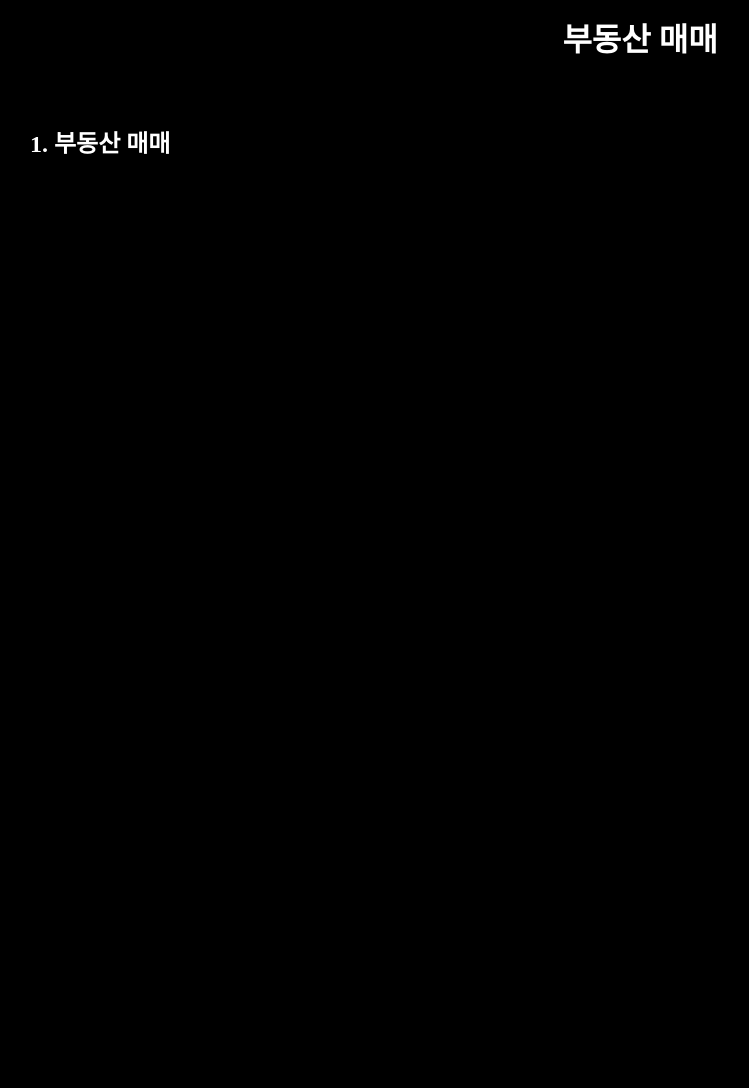
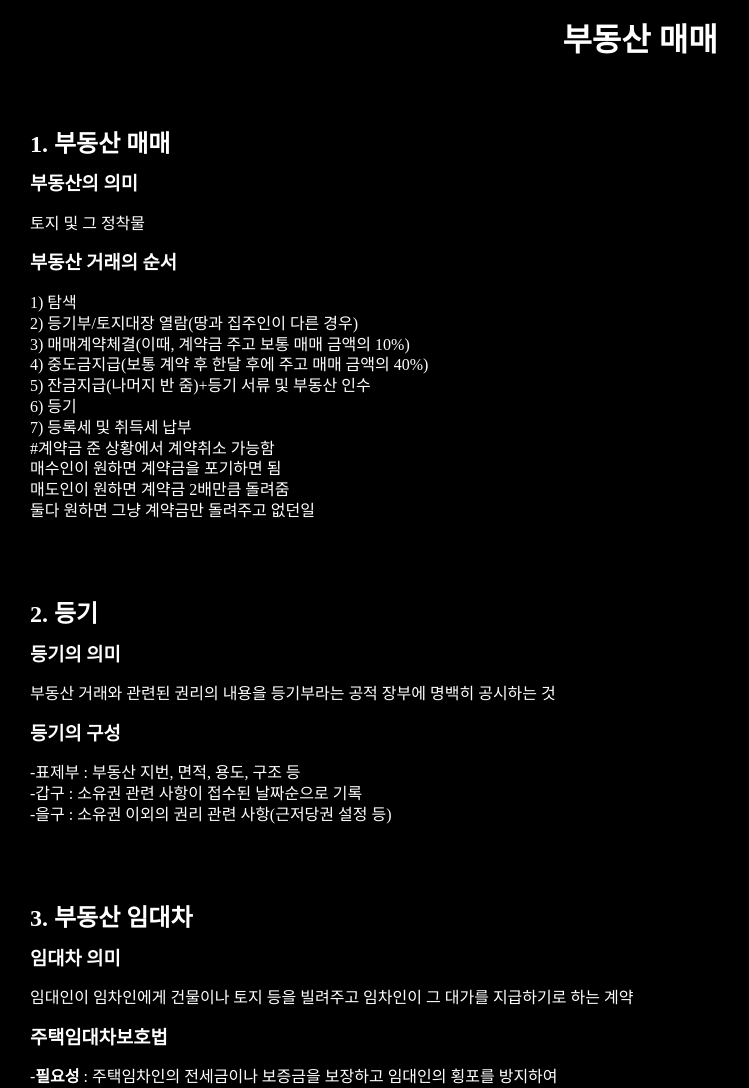
Before and after one commit to shangus-star/gustkqjq, a plain HTML site: page qnehdtks.html in a window 1280 px wide. Shown: the top 1088 px of the page, without its empty margins (0-749 px from the left). Before the commit the page ends 800 px from the top, so only its background shows below. Drawn offline with Linux system fonts and the light colour scheme.

Commit message:
Update qnehdtks.html

```diff
--- a/qnehdtks.html
+++ b/qnehdtks.html
@@ -28,7 +28,60 @@
 	<br><br>
 
 	<h2>1. 부동산 매매</h2>
+	<h3>부동산의 의미</h3>
+	토지 및 그 정착물<br>
+	<h3>부동산 거래의 순서</h3>
+	1) 탐색<br>
+	2) 등기부/토지대장 열람(땅과 집주인이 다른 경우)<br>
+	3) 매매계약체결(이때, 계약금 주고 보통 매매 금액의 10%)<br>
+	4) 중도금지급(보통 계약 후 한달 후에 주고 매매 금액의 40%)<br>
+	5) 잔금지급(나머지 반 줌)+등기 서류 및 부동산 인수<br>
+	6) 등기<br>
+	7) 등록세 및 취득세 납부<br>
+	#계약금 준 상황에서 계약취소 가능함<br>
+	매수인이 원하면 계약금을 포기하면 됨<br>
+	매도인이 원하면 계약금 2배만큼 돌려줌<br>
+	둘다 원하면 그냥 계약금만 돌려주고 없던일<br>
+	<br><br><br>
 
+	<h2>2. 등기</h2>
+	<h3>등기의 의미</h3>
+	부동산 거래와 관련된 권리의 내용을 등기부라는 공적 장부에 명백히 공시하는 것<br>
+	<h3>등기의 구성</h3>
+	-표제부 : 부동산 지번, 면적, 용도, 구조 등<br>
+	-갑구 : 소유권 관련 사항이 접수된 날짜순으로 기록<br>
+	-을구 : 소유권 이외의 권리 관련 사항(근저당권 설정 등)<br>
+	<br><br><br>
+
+	<h2>3. 부동산 임대차</h2>
+	<h3>임대차 의미</h3>
+	임대인이 임차인에게 건물이나 토지 등을 빌려주고 임차인이 그 대가를 지급하기로 하는 계약<br>
+	<h3>주택임대차보호법</h3>
+	-<b>필요성</b> : 주택임차인의 전세금이나 보증금을 보장하고 임대인의 횡포를 방지하여<br>
+			임대차의 문제를 해결하고 임차인을 보호하기 위함<br>
+	1년 계약해도 2년 거주 가능<br>
+	계약 만료 최소 한달 전에 변경사항 고지(ex: 전세금 인상)<br>
+	통지 안하면 자동갱신됨<br>
+	<br><br><br>
+
+	<h2>4. 임차인의 권리와 의무</h2>
+	<h3>임차인의 권리</h3>
+	-임대인에게 집수리 요구 가능(수리 후 비용 청구도 가능)<br>
+	-주택 가치를 높이기 위한 비용 청구 가능<br>
+	-임대인 동의를 얻어 부속물 설치 경우 계약 종료 후 임대인에게 구입요구가능<br>
+	-임차인 잘못이 아닌 임차 주택 일부의 파손시 그만큼 임대료 감액 요구 가능<br>
+	-임대인의 주택보존행위가 임차인의 의사에 반할 때 계약 해지 가능<br>
+	<h3>임차인의 의무</h3>
+	-전세금 또는 월세금에 해당하는 일정한 금액 지급<br>
+	-빌린 목적물을 계약 종료시까지 집주인과 같은 주의를 갖고 사용 및 보관<br>
+	-계약 종료 시 자신이 사용한 목적물을 반환<br>
+
+	<h2>5. 대충 용어정리</h2>
+	확정일자 : 계약서를 가지고 동사무소에 가서 <b>"확정일자"</b>를 받으면 보증금을 지킬 수 있다.<br>
+	대항력 : 쫓겨나지 않을 권리<br>
+	우선변제권 : 우선 내 돈부터 갚아준다.<br>
+	최우선변제권 : 소액보증금에 대해서는 최우선으로 변제해준다.<br>
+	전세등기 : 을구에 정확하게 표시가 되고 강제력을 가진다.<br>
 
 	<br><br><br>
 
```
